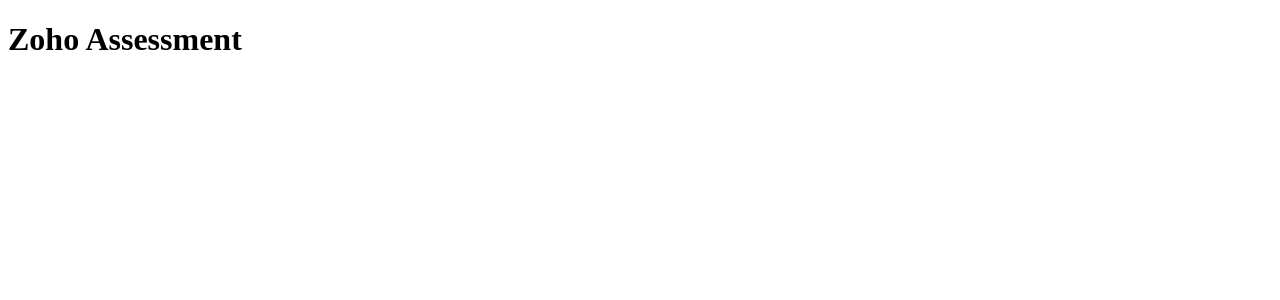
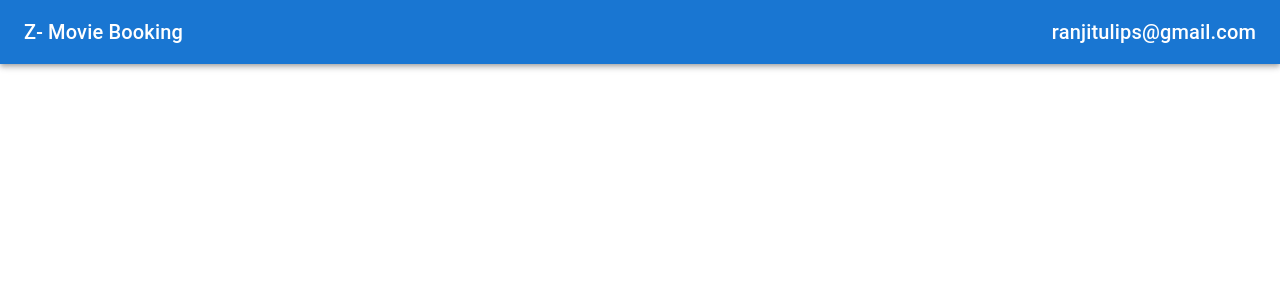
Before and after one commit to ranjitulips/movie-ticket-booking-zoho, a React (Create React App) app: page / in a window 1280 px wide. Shown: the top 300 px of the page. Built offline with nearby package versions, Linux system fonts and the light colour scheme.

Commit message:
feat: header added

```diff
--- a/package.json
+++ b/package.json
@@ -3,6 +3,9 @@
   "version": "0.1.0",
   "private": true,
   "dependencies": {
+    "@emotion/react": "^11.10.5",
+    "@emotion/styled": "^11.10.5",
+    "@mui/material": "^5.11.6",
     "@testing-library/jest-dom": "^5.16.5",
     "@testing-library/react": "^13.4.0",
     "@testing-library/user-event": "^13.5.0",
--- a/src/App.js
+++ b/src/App.js
@@ -1,7 +1,11 @@
+import Header from "./components/UI/Header";
+
+const mail = "ranjitulips@gmail.com";
+
 function App() {
 	return (
 		<div className="App">
-			<h1>Zoho Assessment</h1>
+			<Header mail={mail} />
 		</div>
 	);
 }
--- /dev/null
+++ b/src/components/UI/Header.js
@@ -0,0 +1,22 @@
+import * as React from "react";
+import AppBar from "@mui/material/AppBar";
+import Box from "@mui/material/Box";
+import Toolbar from "@mui/material/Toolbar";
+import Typography from "@mui/material/Typography";
+
+const Header = (props) => {
+	return (
+		<AppBar position="static">
+			<Toolbar>
+				<Typography variant="h6" component="div" sx={{ flexGrow: 1 }}>
+					Z- Movie Booking
+				</Typography>
+				<Typography variant="h6" component="div">
+					{props.mail}
+				</Typography>
+			</Toolbar>
+		</AppBar>
+	);
+};
+
+export default Header;
--- /dev/null
+++ b/src/index.css
@@ -0,0 +1,3 @@
+body{
+  margin: 0px;
+}
--- a/src/index.js
+++ b/src/index.js
@@ -1,6 +1,7 @@
 import React from 'react';
 import ReactDOM from 'react-dom/client';
 import App from "./App";
+import "./index.css";
 
 const root = ReactDOM.createRoot(document.getElementById("root"));
 root.render(
```
Also changed, not shown: 1 other file (tests, documents, lock files or other folders).
